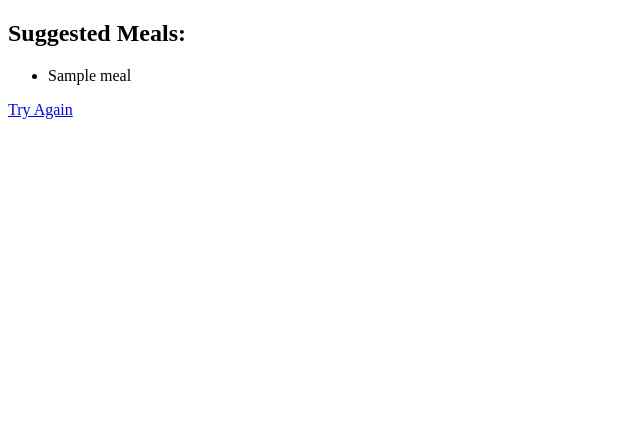
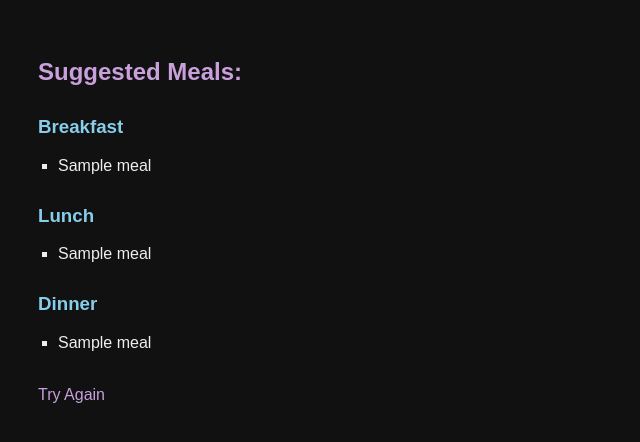
Before and after one commit to yanetniguse/Smart-Meal-Planner-Based-on-Dietary-Preferences, a Flask app: template templates/result.html in a window 1280 px wide. Shown: the top 442 px of the page, without its empty margins (0-640 px from the left). Run offline with Flask 2, Linux system fonts and the light colour scheme; the template is opened without the code that fills it: most values are stand-ins (such as "Sample title", 1, 10 or a date in 2020); parts of the project's set-up code (start-up, migrations or seed data) failed here and were passed over.

Commit message:
Addition of meals

```diff
--- a/app.py
+++ b/app.py
@@ -1,23 +1,28 @@
 from flask import Flask, render_template, request
 from meal_rules import MealPlanner, UserPreferences
+from experta import *
 
 app = Flask(__name__)
 
-# Sample meals database
+# Meals database with breakfast, lunch, and dinner categories
 meals = [
-    {"name": "Grilled Chicken", "diet": "non-vegetarian", "tags": ["high protein", "low carb"]},
-    {"name": "Chickpea Salad", "diet": "vegetarian", "tags": ["high protein", "gluten-free"]},
-    {"name": "Tofu Stir-fry", "diet": "vegetarian", "tags": ["low carb", "high protein"]},
-    {"name": "Quinoa Salad", "diet": "vegetarian", "tags": ["low carb", "gluten-free"]},
-    {"name": "Beef Steak", "diet": "non-vegetarian", "tags": ["high protein"]},
-    {"name": "Vegetable Curry", "diet": "vegetarian", "tags": ["gluten-free"]},
-]
+        {"name": "Grilled Chicken", "diet": "non-vegetarian", "tags": ["high protein", "low carb"], "meal_type": "lunch"},
+        {"name": "Chickpea Salad", "diet": "vegetarian", "tags": ["high protein", "gluten-free"], "meal_type": "lunch"},
+        {"name": "Tofu Stir-fry", "diet": "vegetarian", "tags": ["low carb", "high protein"], "meal_type": "lunch"},
+        {"name": "Quinoa Salad", "diet": "vegetarian", "tags": ["low carb", "gluten-free"], "meal_type": "lunch"},
+        {"name": "Beef Steak", "diet": "non-vegetarian", "tags": ["high protein"], "meal_type": "dinner"},
+        {"name": "Vegetable Curry", "diet": "vegetarian", "tags": ["gluten-free"], "meal_type": "dinner"},
+        {"name": "Scrambled Eggs with Spinach", "diet": "non-vegetarian", "tags": ["low carb", "high protein"], "meal_type": "breakfast"},
+        {"name": "Oatmeal with Fruits", "diet": "vegetarian", "tags": ["gluten-free", "low carb"], "meal_type": "breakfast"},
+        {"name": "Smoothie with Almond Milk", "diet": "vegetarian", "tags": ["gluten-free", "low carb"], "meal_type": "breakfast"},
+        {"name": "Avocado Toast with Tomatoes", "diet": "vegetarian", "tags": ["gluten-free", "low carb"], "meal_type": "breakfast"},
+    ]
 
 # Rule-based meal suggestion logic
-def suggest_meals(user_diet, preferences):
+def suggest_meals(user_diet, preferences, meal_type):
     suggestions = []
     for meal in meals:
-        if meal["diet"] == user_diet and all(pref in meal["tags"] for pref in preferences):
+        if meal["diet"] == user_diet and all(pref in meal["tags"] for pref in preferences) and meal["meal_type"] == meal_type:
             suggestions.append(meal["name"])
     return suggestions
 
@@ -25,14 +30,27 @@ def suggest_meals(user_diet, preferences):
 def index():
     if request.method == 'POST':
         diet = request.form['diet']
-        preferences = request.form.getlist('preferences')
+        preferences = request.form.getlist('preferences')  # Collect preferences as a list
 
         engine = MealPlanner()
         engine.reset()
-        engine.declare(UserPreferences(diet=diet, preferences=preferences))
+        engine.declare(UserPreferences(diet=diet, preferences=preferences))  # Declare preferences as a fact
         engine.run()
 
-        return render_template('result.html', meals=engine.suggestions)
+        # If no suggestions, display a message
+        if not engine.suggestions["breakfast"] and not engine.suggestions["lunch"] and not engine.suggestions["dinner"]:
+            return render_template('index.html', message="No meals found matching your preferences.")
+
+        # Get meal suggestions for breakfast, lunch, and dinner
+        breakfast_suggestions = engine.suggestions["breakfast"]
+        lunch_suggestions = engine.suggestions["lunch"]
+        dinner_suggestions = engine.suggestions["dinner"]
+
+        return render_template('result.html',
+                       breakfast=engine.suggestions["breakfast"],
+                       lunch=engine.suggestions["lunch"],
+                       dinner=engine.suggestions["dinner"])
+
     return render_template('index.html')
 
 if __name__ == '__main__':
--- a/templates/result.html
+++ b/templates/result.html
@@ -1,20 +1,69 @@
-<!-- templates/result.html -->
 <!DOCTYPE html>
 <html>
   <head>
-    <title>Meal Suggestions</title>
+    <title>Smart Meal Planner - Results</title>
+    <style>
+      body {
+          background-color: #111;
+          color: #eee;
+          font-family: Arial, sans-serif;
+          padding: 30px;
+      }
+      h2 {
+          color: #c9a0dc;
+      }
+      h3 {
+          margin-top: 30px;
+          color: #87ceeb;
+      }
+      ul {
+          list-style-type: square;
+          padding-left: 20px;
+      }
+      a {
+          color: #c9a0dc;
+          text-decoration: none;
+      }
+      a:hover {
+          text-decoration: underline;
+      }
+    </style>
   </head>
   <body>
     <h2>Suggested Meals:</h2>
-    {% if meals %}
+
+    {% if breakfast or lunch or dinner %}
+    {% if breakfast %}
+    <h3>Breakfast</h3>
     <ul>
-      {% for meal in meals %}
+      {% for meal in breakfast %}
       <li>{{ meal }}</li>
       {% endfor %}
     </ul>
+    {% endif %}
+
+    {% if lunch %}
+    <h3>Lunch</h3>
+    <ul>
+      {% for meal in lunch %}
+      <li>{{ meal }}</li>
+      {% endfor %}
+    </ul>
+    {% endif %}
+
+    {% if dinner %}
+    <h3>Dinner</h3>
+    <ul>
+      {% for meal in dinner %}
+      <li>{{ meal }}</li>
+      {% endfor %}
+    </ul>
+    {% endif %}
     {% else %}
     <p>No meals found matching your preferences.</p>
     {% endif %}
+
+    <br>
     <a href="/">Try Again</a>
   </body>
-  </html>
+</html>
```
Also changed, not shown: meal_rules.py (+40 -9 lines), templates/index.html (+38 -9 lines).
